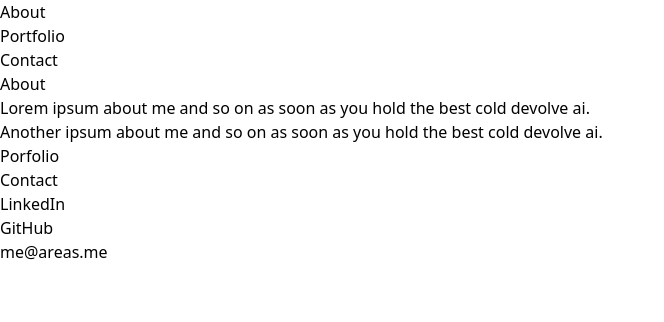
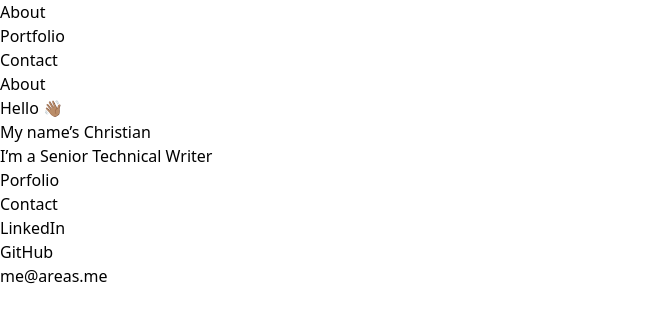
Before and after one commit to areas-boot-camp-challenges/02-portfolio, a website: page index.html in a window 1280 px wide. Shown: the whole page, without its empty margins (0-664 px from the left). Drawn offline with Linux system fonts and the light colour scheme.

Commit message:
Replaced dummy text with basic info about me.

```diff
--- a/index.html
+++ b/index.html
@@ -43,8 +43,9 @@
 
       <section id="about">
         <h2>About</h2>
-        <p>Lorem ipsum about me and so on as soon as you hold the best cold devolve ai.</p>
-        <p>Another ipsum about me and so on as soon as you hold the best cold devolve ai.</p>
+        <p>Hello 👋🏽</p>
+        <p>My name’s Christian</p>
+        <p>I’m a Senior Technical Writer</p>
       </section>
 
       <section id="portfolio">
```
